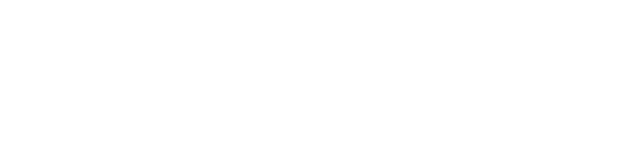
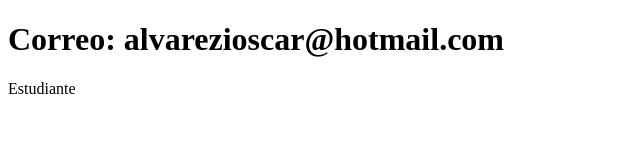
Before and after one commit to alvarezioscar/sistema-de-registro, a plain HTML site: page index.html in a window 1280 px wide. Shown: the whole page, without its empty margins (0-640 px from the left). Drawn offline with Linux system fonts and the light colour scheme.

Commit message:
Actualizacion index.html

```diff
--- a/index.html
+++ b/index.html
@@ -6,6 +6,7 @@
     <title>Sistema de Registro de Juegos</title>
 </head>
 <body>
-
+    <h1>Correo: alvarezioscar@hotmail.com</h1>
+        <p>Estudiante</p>
 </body>
 </html>
```
